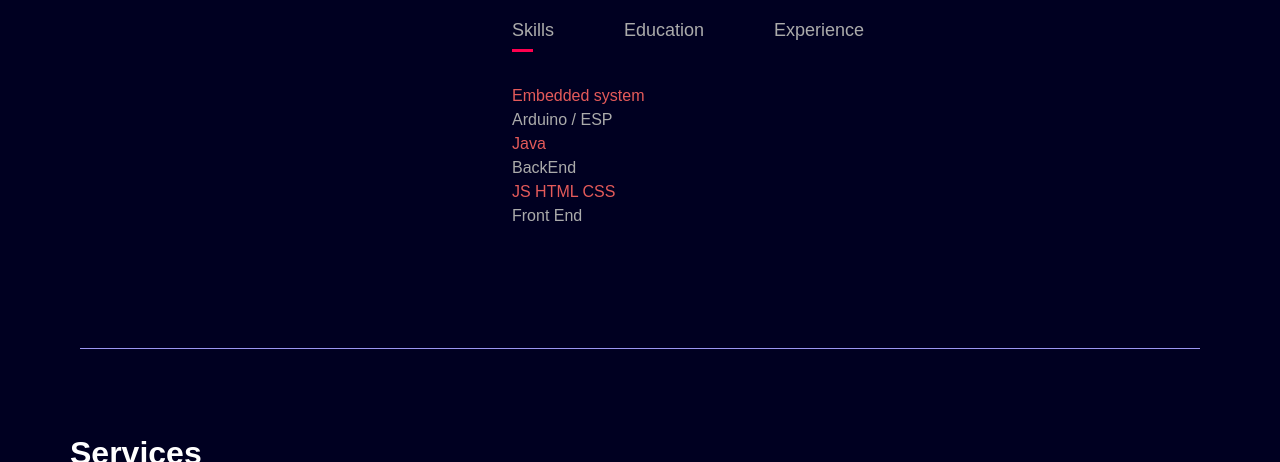
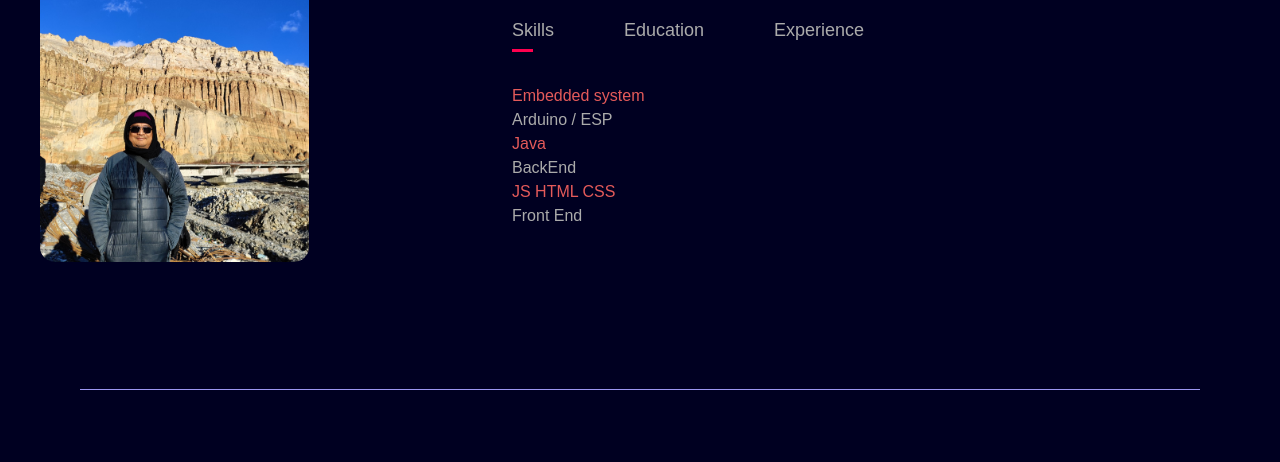
Before and after one commit to shres58tha/portfolio, a plain HTML site: page index.html in a window 1280 px wide. Shown: the part 645-1107 px from the top of the page. Drawn offline with nearby package versions, Linux system fonts and the light colour scheme; the site is published under a folder, as on GitHub Pages, so addresses that start at the root find nothing.

Commit message:
Update index.html path of umesh.jpg fixed

```diff
--- a/index.html
+++ b/index.html
@@ -42,7 +42,7 @@
 				<div class="container">
 					<div class="row">
 						<div class="about-col-1">
-							<img src="/images/umesh.jpg" />
+							<img src="images/umesh.jpg" />
 						</div>
 						<div class="about-col-2">
 							<h1 class="design">About Me</h1>
```
